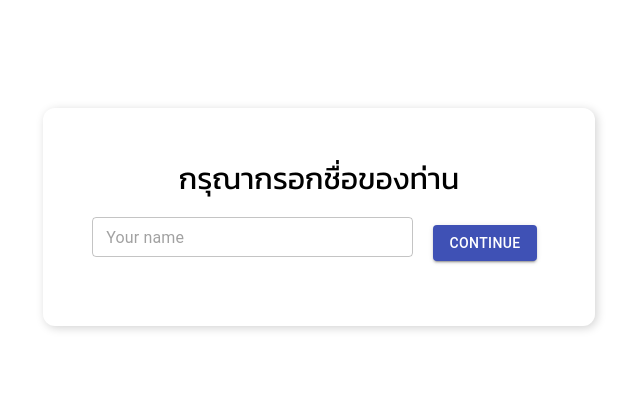
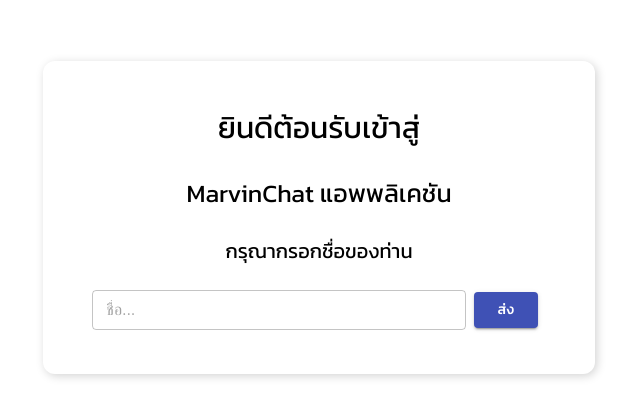
Before and after one commit to Nopparut-marvin/Basic-Chat-app, a React (Create React App) app in the folder frontend/: page / in a window 1280 px wide. Shown: the part 191-608 px from the top of the page, without its empty margins (321-961 px from the left). Built offline with nearby package versions, Linux system fonts and the light colour scheme.

Commit message:
all complete

```diff
--- a/frontend/public/index.html
+++ b/frontend/public/index.html
@@ -23,7 +23,7 @@
       work correctly both with client-side routing and a non-root public URL.
       Learn how to configure a non-root public URL by running `npm run build`.
     -->
-    <title>React App</title>
+    <title>MarvinChat application</title>
   </head>
   <body>
     <noscript>You need to enable JavaScript to run this app.</noscript>
--- a/frontend/src/components/Form.js
+++ b/frontend/src/components/Form.js
@@ -1,7 +1,7 @@
 import React from "react";
 import { Box, Button, TextField, makeStyles } from "@material-ui/core";
 import icon from "../images/send.svg";
-import '../Fonts/Kanit-Regular.ttf'
+import "../Fonts/Kanit-Regular.ttf";
 const useStyles = makeStyles((theme) => ({
   button: {
     height: "100%",
--- a/frontend/src/components/Window.js
+++ b/frontend/src/components/Window.js
@@ -7,7 +7,7 @@
     width: "100%",
     height: "100%",
     backgroundColor: "#a8dadc",
-    paddingTop:"10px"
+    paddingTop: "10px",
   },
 }));
 const Window = ({ messages, name }) => {
--- a/frontend/src/components/login.js
+++ b/frontend/src/components/login.js
@@ -1,14 +1,13 @@
 import React, { useState } from "react";
-import { Link } from "react-router-dom";
+import { useHistory } from "react-router-dom";
 import {
   Container,
-  Typography,
   TextField,
   Button,
   makeStyles,
   Box,
 } from "@material-ui/core";
-import '../Fonts/Kanit-Regular.ttf'
+import "../Fonts/Kanit-Regular.ttf";
 
 const useStyles = makeStyles((theme) => ({
   container: {
@@ -24,54 +23,64 @@
     justifyContent: "center",
     flexDirection: "column",
     alignItems: "center",
-    padding: theme.spacing(6, 3),
+    padding: theme.spacing(4, 3),
     "& > *": {
-      margin: theme.spacing(2),
+      margin: theme.spacing(1.5),
     },
+  },
+  button: {
+    heigh: "23px",
   },
 }));
 const Login = () => {
+  const history = useHistory();
   const [name, setName] = useState("");
   const classes = useStyles();
-  const handleClick = () => {};
+  const send = () => {
+    history.push(`/chat?name=${name}`);
+  };
   return (
     <>
-      <Container className={classes.container} maxWidth="sm" >
+      <Container className={classes.container} maxWidth="sm">
         <Box
           className={classes.paper}
           borderRadius="12px"
           boxShadow="2px 2px 10px lightGrey"
           fontFamily="Kanit"
-          fontSize="30px"
+          fontSize="25px"
         >
-          กรุณากรอกชื่อของท่าน
-          <Box className="wrapBox" display="flex" width="90%">
+          <Box fontSize="30px">ยินดีต้อนรับเข้าสู่</Box>
+          <Box>MarvinChat แอพพลิเคชัน</Box>
+          <Box fontSize="20px">กรุณากรอกชื่อของท่าน</Box>
+          <Box width="90%" alignItems="flex-start" display="flex">
             <Box flexGrow="8">
               <TextField
                 variant="outlined"
                 size="small"
                 fullWidth
-                placeholder="Your name"
+                placeholder="ชื่อ..."
                 onChange={(e) => {
                   setName(e.target.value);
                 }}
+                onKeyPress={(e) => (e.key === "Enter" ? send() : null)}
+                ß
               />
             </Box>
             <Box
+              borderTop="2px solid transparent"
               flexGrow="1"
               display="flex"
-              // alignItems="center"
-              paddingLeft="20px"
+              alignItems="center"
+              justifyContent="center"
             >
-              <Link to={`chat?name=${name}`}>
-                <Button
-                  color="primary"
-                  variant="contained"
-                  onClick={handleClick}
-                >
-                  Continue
-                </Button>
-              </Link>
+              <Button
+                color="primary"
+                variant="contained"
+                onClick={() => send()}
+                className={classes.button}
+              >
+                <Box fontFamily="Kanit">ส่ง</Box>
+              </Button>
             </Box>
           </Box>
         </Box>
--- a/frontend/src/index.css
+++ b/frontend/src/index.css
@@ -1,4 +1,4 @@
-@import url('https://fonts.googleapis.com/css2?family=Kanit:wght@100;300;400;500&display=swap');
+@import url("https://fonts.googleapis.com/css2?family=Kanit:wght@100;300;400;500&display=swap");
 code {
-    font-family:  sans-serif;
+  font-family: "Kanit", sans-serif;
 }
```
Also changed, not shown: frontend/src/components/Chat.js (+10 -7 lines), frontend/src/components/Navbar.js (+7 -6 lines), 2 other files (tests, documents, lock files or other folders).
